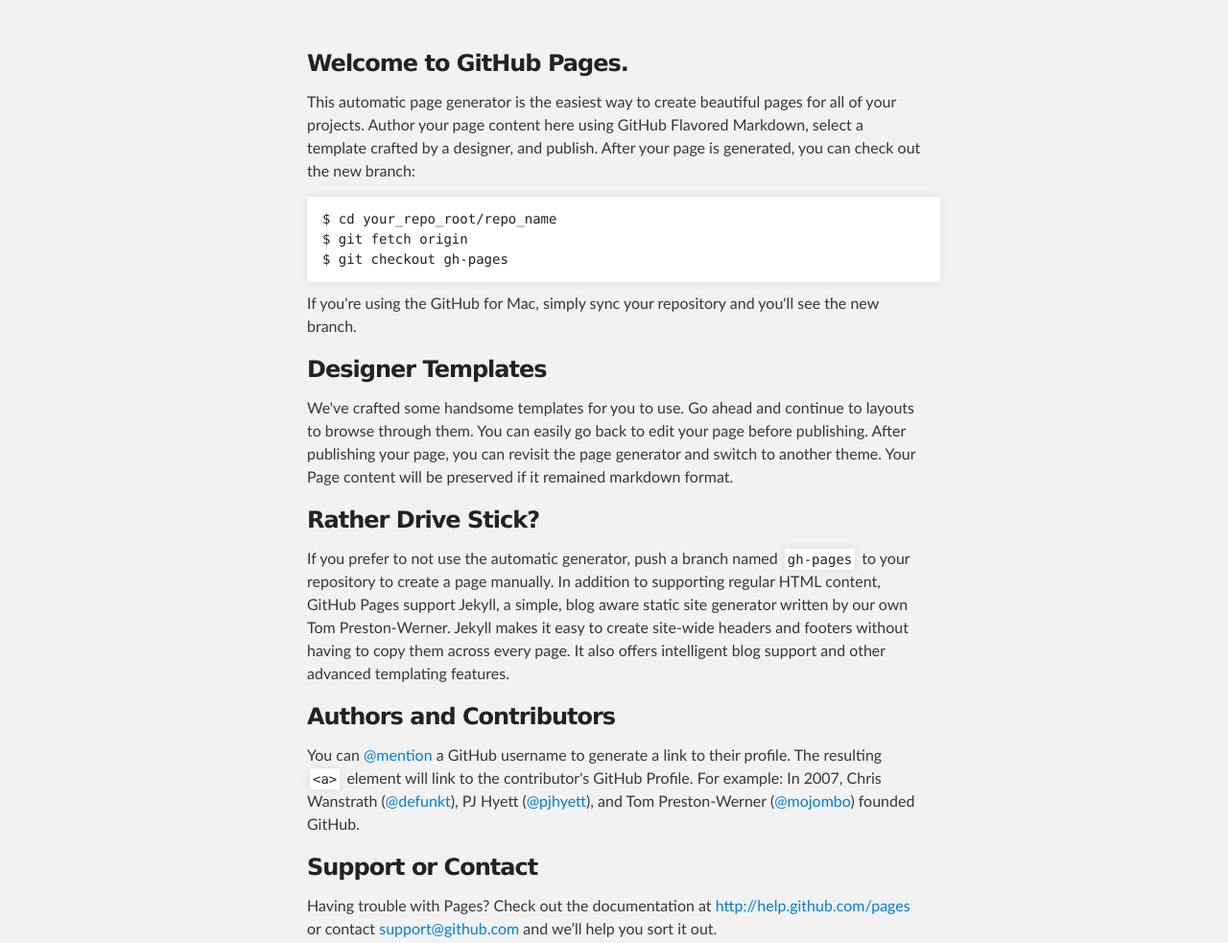
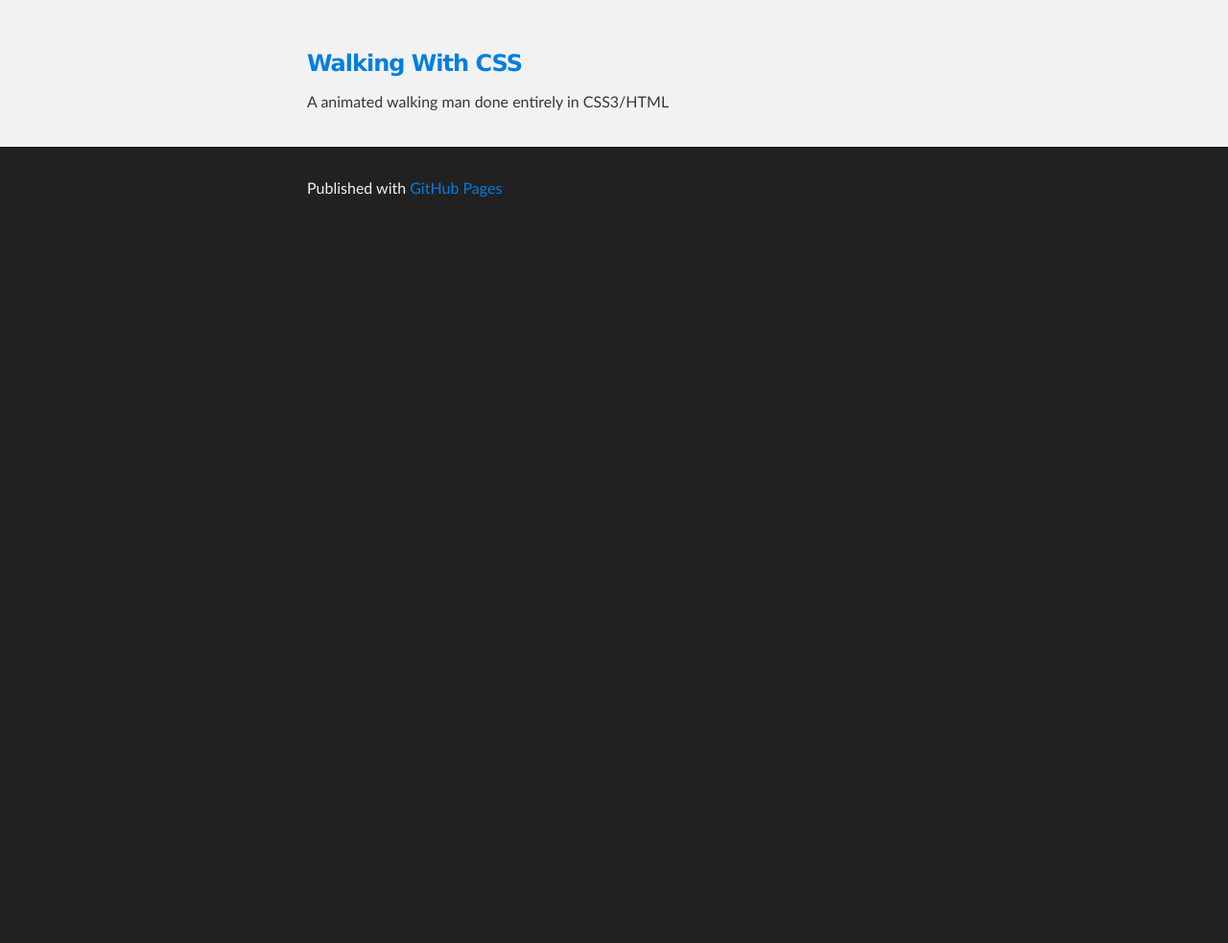
Before and after one commit to coffeehan/css3demo.github.com, a plain HTML site: page index.html in a window 1280 px wide. Shown: the part 212-1195 px from the top of the page at 96% size. After the commit the page ends 800 px from the top, so only its background shows below. Drawn offline with Linux system fonts and the light colour scheme.

Commit message:
Update index.html

```diff
--- a/index.html
+++ b/index.html
@@ -27,32 +27,8 @@
     <!-- MAIN CONTENT -->
     <div id="main_content_wrap" class="outer">
       <section id="main_content" class="inner">
-        <h3>Welcome to GitHub Pages.</h3>
-
-<p>This automatic page generator is the easiest way to create beautiful pages for all of your projects. Author your page content here using GitHub Flavored Markdown, select a template crafted by a designer, and publish. After your page is generated, you can check out the new branch:</p>
-
-<pre><code>$ cd your_repo_root/repo_name
-$ git fetch origin
-$ git checkout gh-pages
-</code></pre>
-
-<p>If you're using the GitHub for Mac, simply sync your repository and you'll see the new branch.</p>
-
-<h3>Designer Templates</h3>
-
-<p>We've crafted some handsome templates for you to use. Go ahead and continue to layouts to browse through them. You can easily go back to edit your page before publishing. After publishing your page, you can revisit the page generator and switch to another theme. Your Page content will be preserved if it remained markdown format.</p>
-
-<h3>Rather Drive Stick?</h3>
-
-<p>If you prefer to not use the automatic generator, push a branch named <code>gh-pages</code> to your repository to create a page manually. In addition to supporting regular HTML content, GitHub Pages support Jekyll, a simple, blog aware static site generator written by our own Tom Preston-Werner. Jekyll makes it easy to create site-wide headers and footers without having to copy them across every page. It also offers intelligent blog support and other advanced templating features.</p>
-
-<h3>Authors and Contributors</h3>
-
-<p>You can <a href="https://github.com/blog/821" class="user-mention">@mention</a> a GitHub username to generate a link to their profile. The resulting <code>&lt;a&gt;</code> element will link to the contributor's GitHub Profile. For example: In 2007, Chris Wanstrath (<a href="https://github.com/defunkt" class="user-mention">@defunkt</a>), PJ Hyett (<a href="https://github.com/pjhyett" class="user-mention">@pjhyett</a>), and Tom Preston-Werner (<a href="https://github.com/mojombo" class="user-mention">@mojombo</a>) founded GitHub.</p>
-
-<h3>Support or Contact</h3>
-
-<p>Having trouble with Pages? Check out the documentation at <a href="http://help.github.com/pages">http://help.github.com/pages</a> or contact <a href="mailto:support@github.com">support@github.com</a> and we’ll help you sort it out.</p>
+        <h3><a href="walking-with-css.html">Walking With CSS</a></h3>
+        <p>A animated walking man done entirely in CSS3/HTML</p>
       </section>
     </div>
 
```
